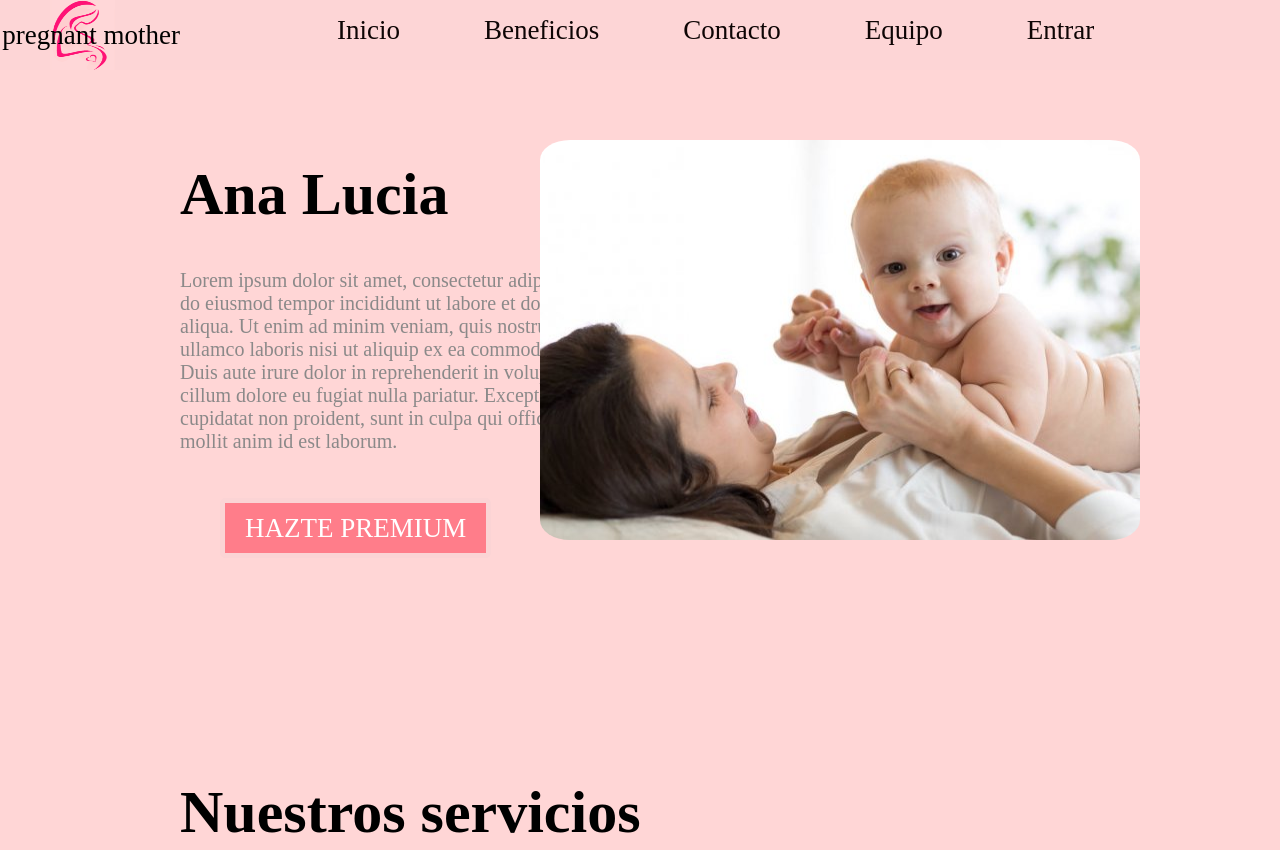
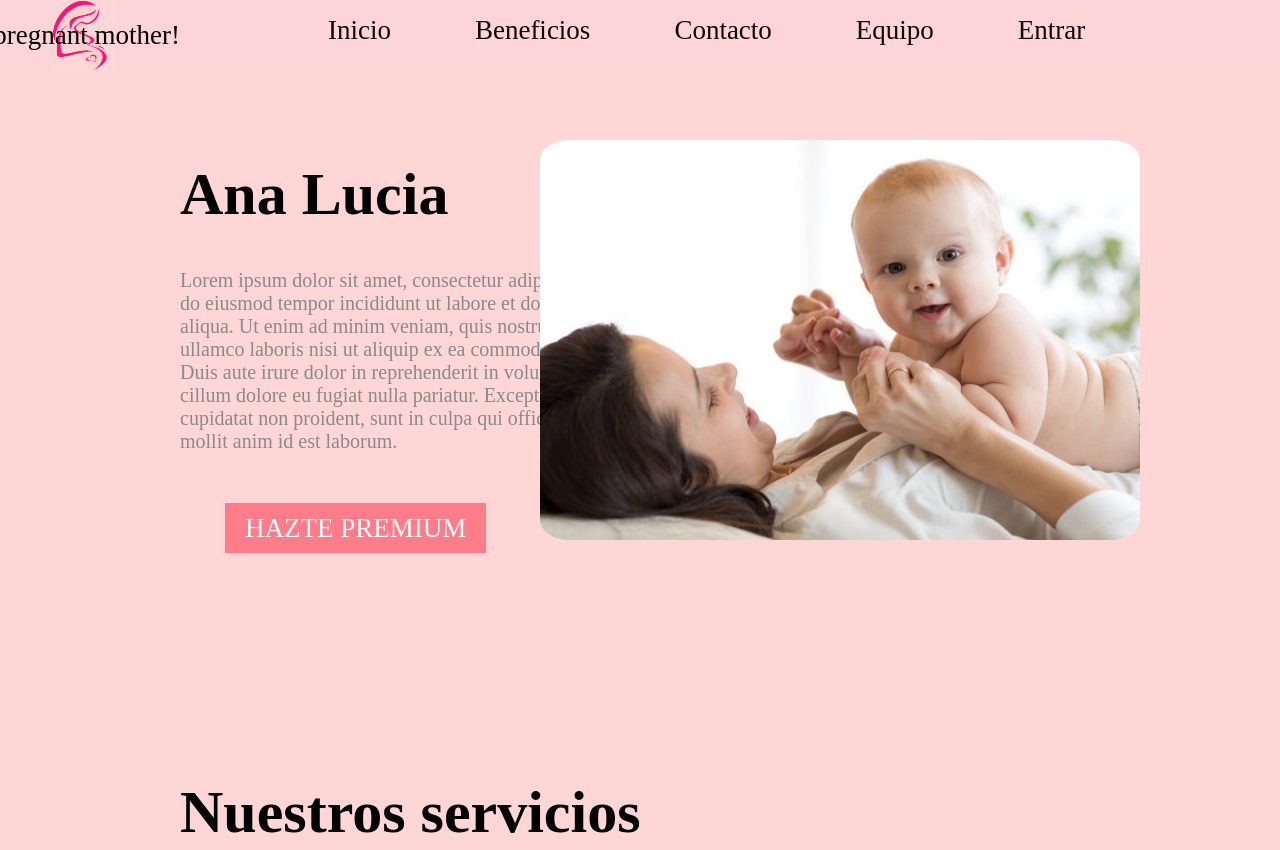
Before and after one commit to Alonso-20/IHC, a plain HTML site: page index.html in a window 1280 px wide. Shown: the top 850 px of the page. Drawn offline with Linux system fonts and the light colour scheme.

Commit message:
Update index.html

```diff
--- a/index.html
+++ b/index.html
@@ -10,7 +10,7 @@
 <!--menu-->
      <div id="menu">
          <img src="imagenes/logo%20final.png" height="70" width="65" class="logo">
-         <k>All about pregnant mother</k>
+         <k>All about pregnant mother!</k>
          <ul>
 
              <li><a href="#">Inicio </a> </li>
```
